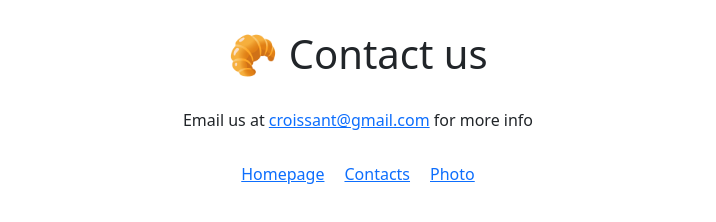
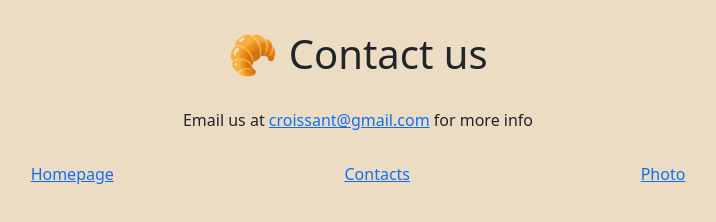
Before and after one commit to somat-ra/Croissant, a plain HTML site: page contacts.html in a window 1280 px wide. Shown: the whole page, without its empty margins (282-998 px from the left). Drawn offline with nearby package versions, Linux system fonts and the light colour scheme.

Commit message:
added background color

```diff
--- a/contacts.html
+++ b/contacts.html
@@ -21,7 +21,7 @@
         <a href="mailto:croissant@gmail.com">croissant@gmail.com</a> for more
         info
       </p>
-      <footer class="footer-links">
+      <footer>
         <ul class="footer-links">
           <li class="footer-link-item">
             <a href="/index.html">Homepage</a>
--- a/src/styles.css
+++ b/src/styles.css
@@ -1,3 +1,7 @@
+body {
+    background-color: rgb(236, 220, 195);
+}
+
 .main-page-title {
   text-align: center;
   margin: 30px auto;
@@ -21,7 +25,3 @@
   display: flex;
   justify-content: space-evenly;
 }
-
-.footer-link-item {
-  margin: 0 10px;
-}
```
Also changed, not shown: index.html (+1 -1 lines).
